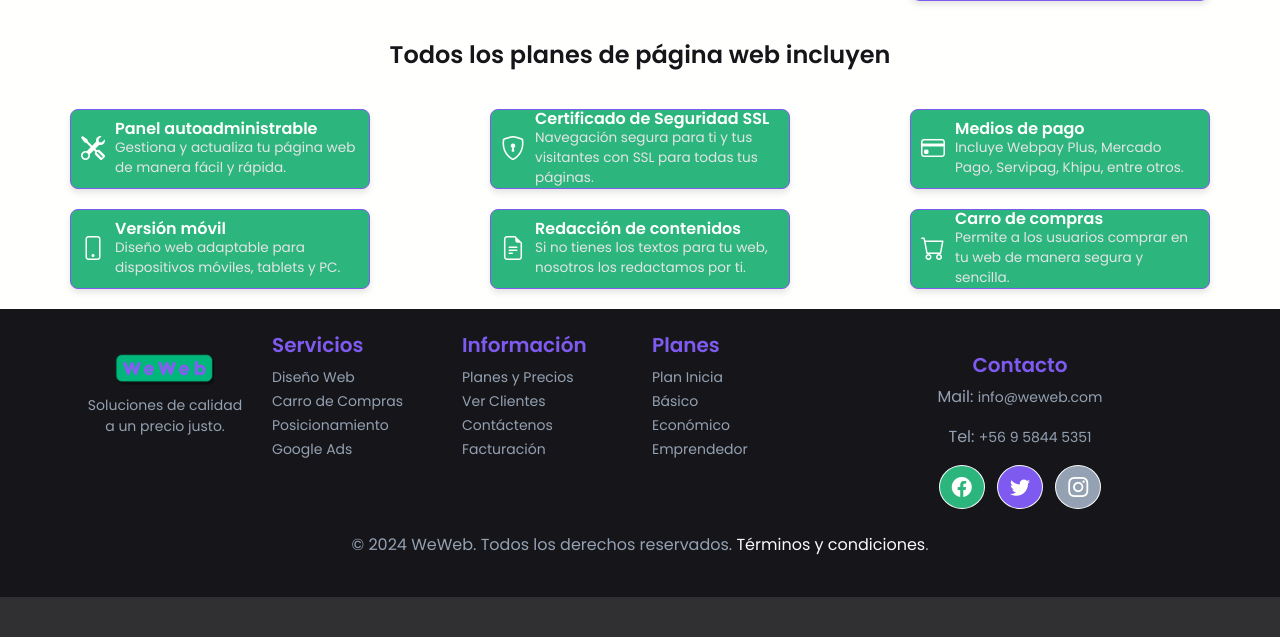
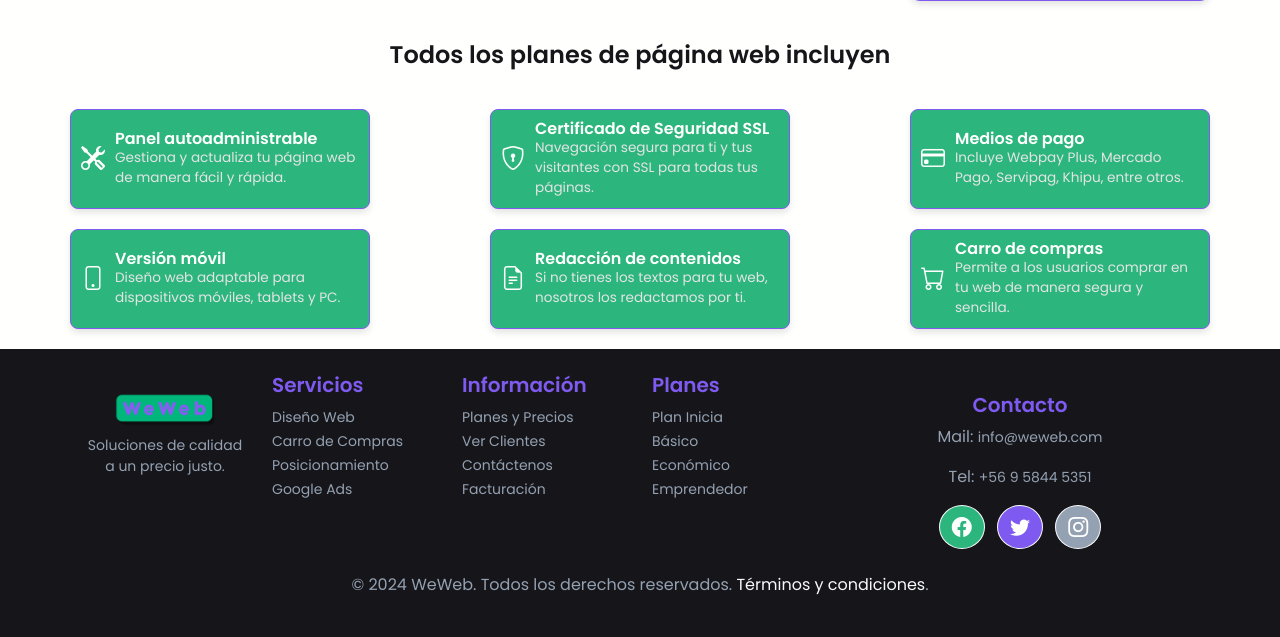
Before and after one commit to AdalParsifal/webx, a Django app: page /home/ in a window 1280 px wide. Shown: the part 1527-2164 px from the top of the page. Before the commit the page ends 2124 px from the top, so only its background shows below. Run offline with Django 5.2, Linux system fonts and the light colour scheme.

Commit message:
feature cards fix and footer social icon fix

```diff
--- a/static/css/style.css
+++ b/static/css/style.css
@@ -339,14 +339,16 @@ body {
   font-weight: bold; /* Bold title */
   margin-bottom: 20px; /* Space below the title */
   color: #16161A; /* Dark text color */
+  grid-column: span 3; /* Make the title span across all columns */
 }
+
 .features-section {
-  display: flex; /* Enable Flexbox */
-  justify-content: space-around; /* Space out columns evenly */
-  align-items: flex-start; /* Align items at the top */
-  flex-wrap: wrap; /* Allow wrapping for additional rows */
-  padding: 20px; /* Add padding around the section */
-  gap: 20px; /* Space between feature cards */
+  display: grid; /* Use grid layout */
+  grid-template-columns: repeat(3, 1fr); /* 3 equal columns */
+  grid-gap: 20px; /* Space between cards */
+  justify-items: center; /* Center items in each grid cell */
+  align-items: flex-start; /* Align items to the top of each cell */
+  padding: 20px; /* Add some padding around the section */
 }
 
 /* Features Section Styling */
@@ -362,7 +364,7 @@ body {
   border-radius: 8px; /* Slightly rounded corners */
   padding: 10px; /* Compact padding */
   width: 300px; /* Smaller width */
-  height: 80px; /* Smaller height */
+  height: 100px; /* Smaller height */
   box-shadow: 0 4px 6px rgba(0, 0, 0, 0.1); /* Subtle shadow */
   text-align: left; /* Align text to the left */
 }
@@ -434,7 +436,7 @@ body {
 .social-icons a:hover {
   background-color: #FFFFFE; /* Highlight background */
   color: #16161A; /* Icon color on hover */
-  padding: 10px; /* Padding for hover effect */
+
 }
 
 .footer-section .text-center {
```
